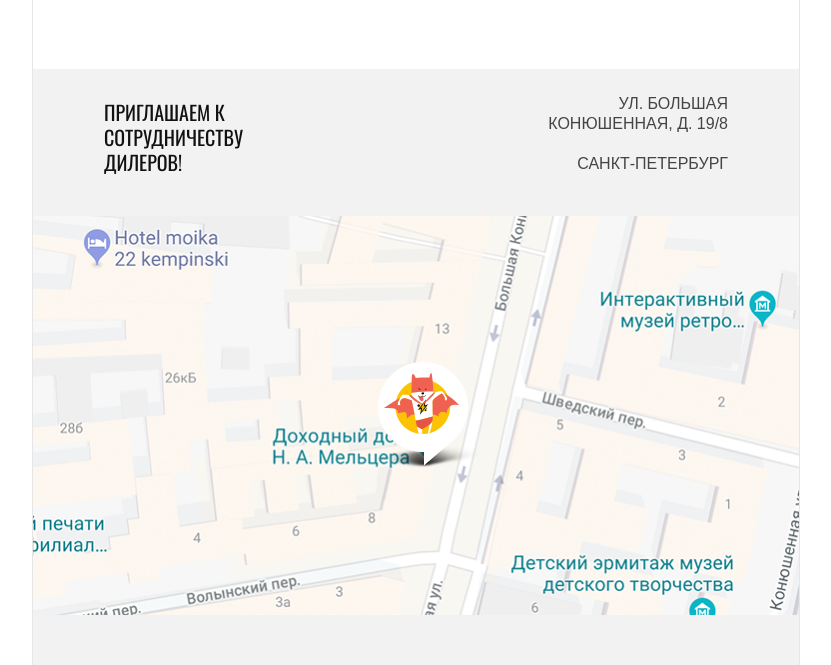
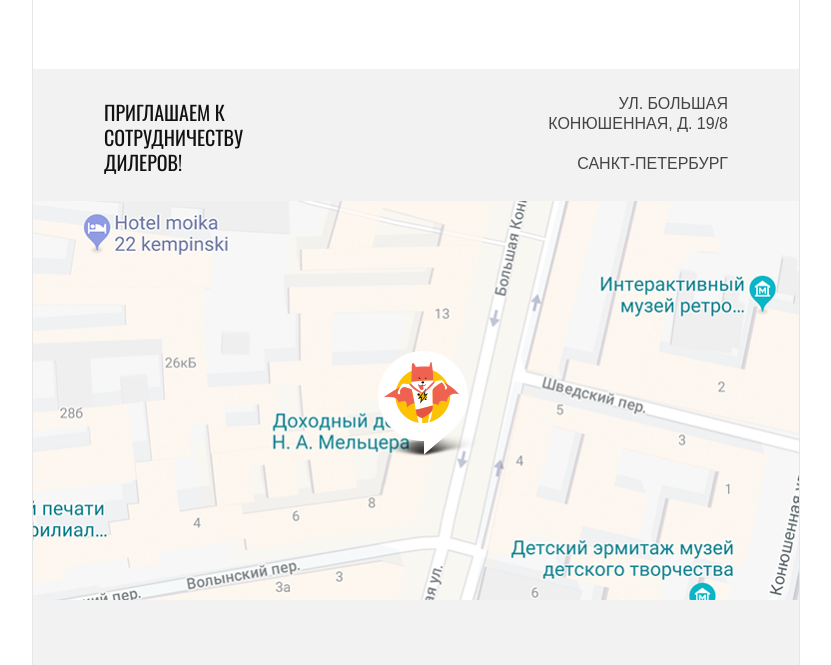
Before and after one commit to antvasana/839143-cat-energy-19, a website: page source/form.html in a window 1280 px wide. Shown: the part 1825-2490 px from the top of the page, without its empty margins (224-1055 px from the left). Drawn offline with nearby package versions, Linux system fonts and the light colour scheme; files that its build step writes are made by us from their sources.

Commit message:
внесла исправления в планшетную версию формы

```diff
--- a/source/form.html
+++ b/source/form.html
@@ -162,9 +162,9 @@
                 <p class="feedback__note">&ast; &ndash; обязательные поля</p>
               </div>
             </form>
-            <section class="contact-us contact-us--inner">
+            <section class="contact-us">
               <div class="contact-us__wrapper">
-                <div class="contact-us__text">
+                <div class="contact-us__text contact-us__text--inner">
                   <p class="contact-us__slogan">приглашаем к сотрудничеству дилеров!</p>
                   <address class="contact-us__address"><span>ул. Большая Конюшенная, д. 19/8</span> Санкт-Петербург
                   </address>
--- a/source/less/blocks/contact-us.less
+++ b/source/less/blocks/contact-us.less
@@ -9,10 +9,6 @@
     margin-bottom: 0;
     height: 400px;
    }
-}
-
-.contact-us--inner {
-  background-color: @background-color;
 }
 
 .contact-us__text {
@@ -40,6 +36,10 @@
 
      background-color: #ffffff;
    }
+}
+
+.contact-us__text--inner {
+ background-color: @background-color;
 }
 
 .contact-us__slogan {
@@ -99,7 +99,7 @@
 .contact-us__map-wrapper {
   content: "";
   position: absolute;
-  top: 98%;
+  top: 97%;
   left: 0;
 
   @media (min-width: @desktop-width) {
@@ -108,6 +108,10 @@
 }
 
 .contact-us__map-wrapper p {
+  @media (min-width: @tablet-width) {
+    margin-top: 0;
+  }
+
   @media (min-width: @desktop-width) {
     margin-bottom: 0;
   }
@@ -125,7 +129,7 @@
   background-image: url("../img/map-pin.png");
 
   @media (min-width: @tablet-width) {
-    top: 160px;
+    top: 150px;
     left: 43%;
   }
 
```
Also changed, not shown: source/catalog.html (+2 -2 lines).
